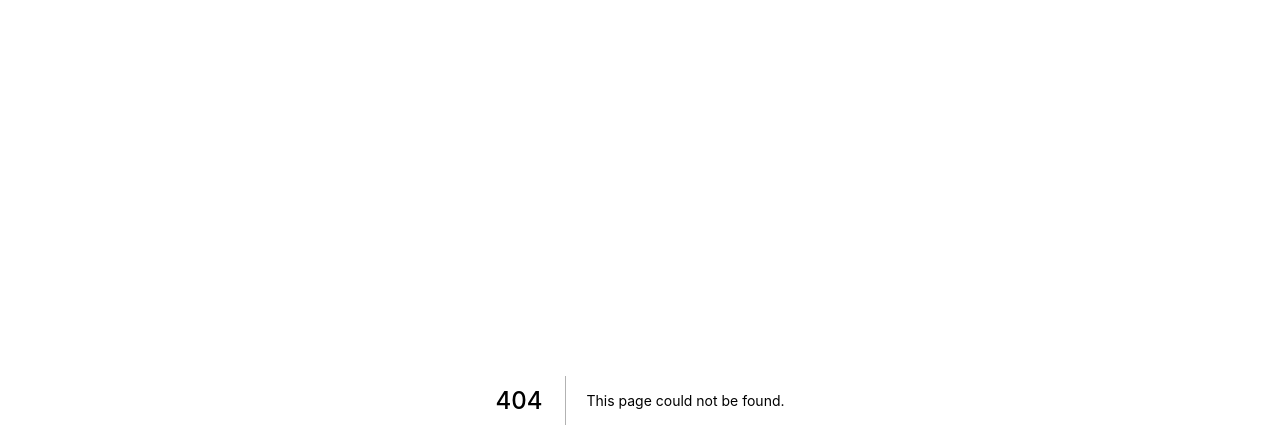
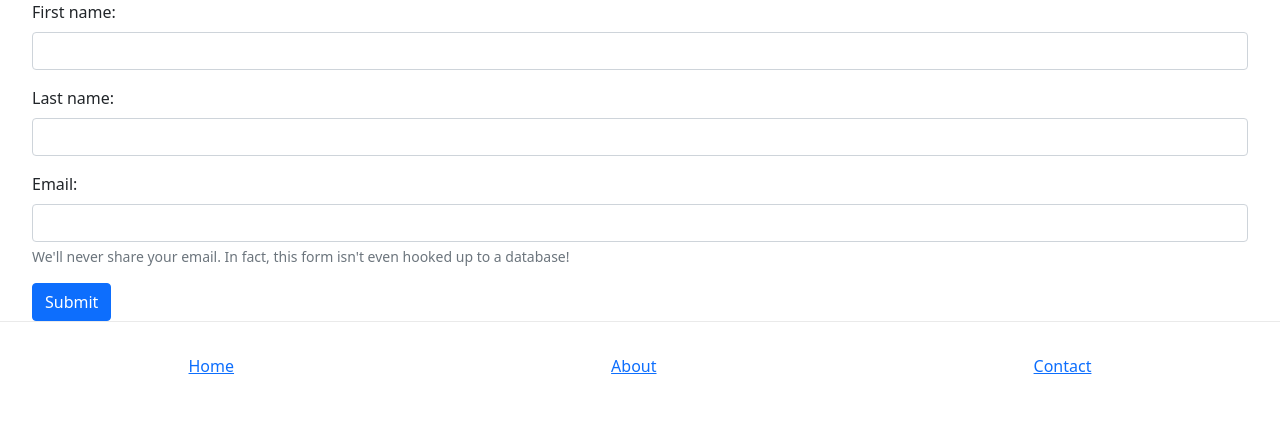
Before and after one commit to yamori/k8e-collab, a Next.js app: page /contact in a window 1280 px wide. Before the commit this address had no page. Shown: the top 448 px of the page. Built offline with nearby package versions, Linux system fonts and the light colour scheme.

Commit message:
added contact page, nav item, and form API

```diff
--- a/components/Footer.js
+++ b/components/Footer.js
@@ -9,6 +9,9 @@ const Footer = () => (
         <Link href="/about">
             <a>About</a>
         </Link>
+        <Link href="/contact">
+            <a>Contact</a>
+        </Link>
     </footer>
 );
 
--- a/package.json
+++ b/package.json
@@ -11,6 +11,7 @@
     "test-watch": "jest --watch"
   },
   "dependencies": {
+    "bootstrap": "^5.1.3",
     "next": "^12.1.6",
     "react": "18.1.0",
     "react-dom": "18.1.0"
--- a/pages/_app.js
+++ b/pages/_app.js
@@ -1,6 +1,13 @@
 import '../styles/globals.css'
+import 'bootstrap/dist/css/bootstrap.css'
+
+import { useEffect } from "react";
 
 function MyApp({ Component, pageProps }) {
+  useEffect(() => {
+    import("bootstrap/dist/js/bootstrap");
+  }, []);
+
   return <Component {...pageProps} />
 }
 
--- /dev/null
+++ b/pages/api/form.js
@@ -0,0 +1,28 @@
+export default function handler(req, res) {
+  // Get data submitted in request's body.
+  const body = req.body
+
+  // Optional logging to see the responses
+  // in the command line where next.js app is running.
+  console.log('body: ', body)
+
+  // Checks for first and last name,
+  // and returns early if they are not found
+  // if (!body.first || !body.last || !body.email) {
+  //   // Sends a HTTP bad request error code
+  //   return res.status(400).json({ data: 'First or last name not found' })
+  // }
+
+  switch(true) {
+    case !body.first:
+    case !body.last:
+    case !body.email:
+      return res.status(400).json({ data: 'Email, first name, or last name not found'})
+      break
+    case body.last.toLowerCase() === "kindzerske":
+      return res.status(200).json({ data: `Solid last name.` })
+      break
+    default:
+      res.status(200).json({ data: `${body.first} ${body.last} ${body.email}` })
+  }
+}
--- /dev/null
+++ b/pages/contact/index.js
@@ -0,0 +1,27 @@
+import Layout from "../../components/Layout";
+import styles from '../../styles/Home.module.css'
+
+export default function Home() {
+  return (
+    <Layout>
+      <div className={styles.container}>
+        <form action="/api/form" method="post">
+          <div class="mb-3">
+            <label for="first" class="form-label">First name:</label>
+            <input type="text" class="form-control" id="first" name="first" />
+          </div>
+          <div class="mb-3">
+            <label for="last" class="form-label">Last name:</label>
+            <input type="text" class="form-control" id="last" name="last" />
+          </div>
+          <div class="mb-3">
+            <label for="email" class="form-label">Email:</label>
+            <input type="email" class="form-control" id="email" name="email" required/>
+            <div id="emailHelp" class="form-text">We'll never share your email. In fact, this form isn't even hooked up to a database!</div>
+          </div>
+          <button type="submit" class="btn btn-primary">Submit</button>
+        </form>
+      </div>
+    </Layout>
+  )
+}
--- a/pages/index.js
+++ b/pages/index.js
@@ -1,6 +1,5 @@
 import Layout from "../components/Layout";
-import Link from 'next/link'
-import styles from '../styles/Home.module.css'
+import styles from '../styles/Home.module.css';
 
 export default function Home() {
   return (
```
Also changed, not shown: 1 other file (tests, documents, lock files or other folders).
